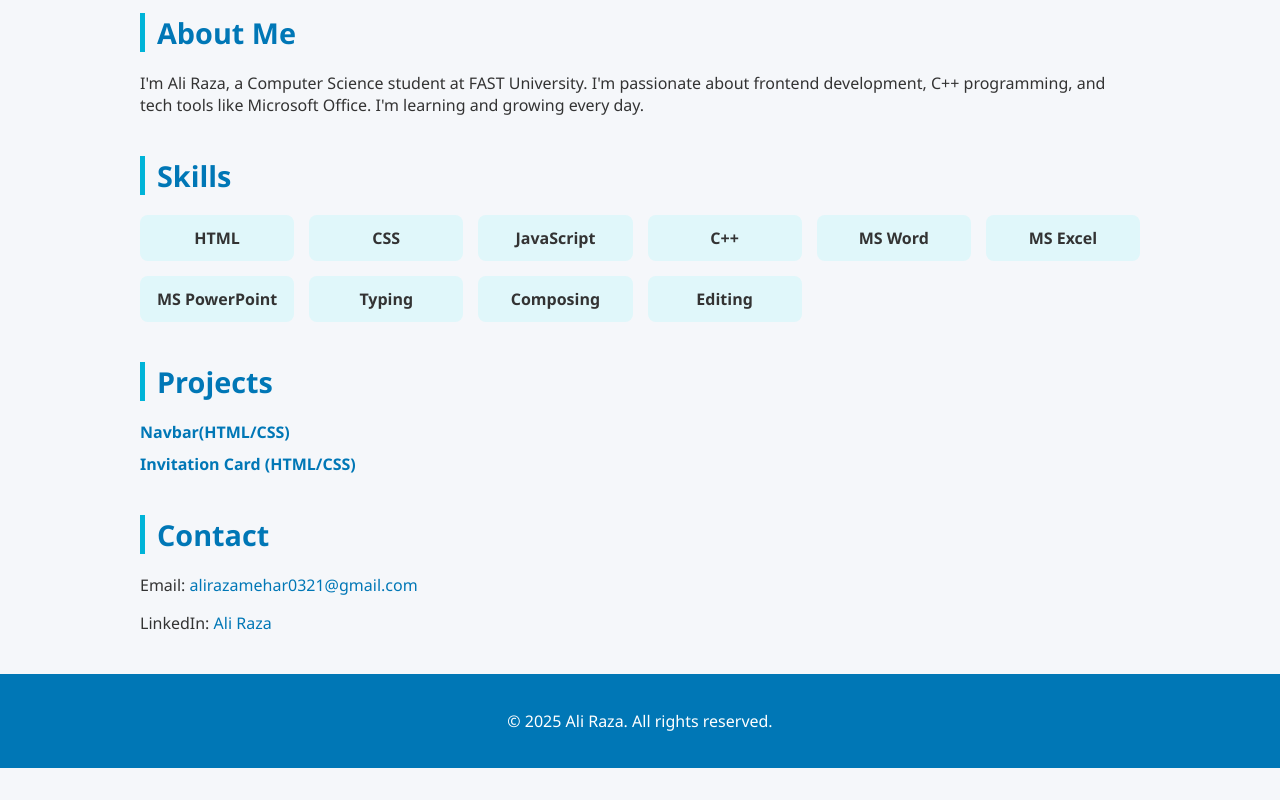
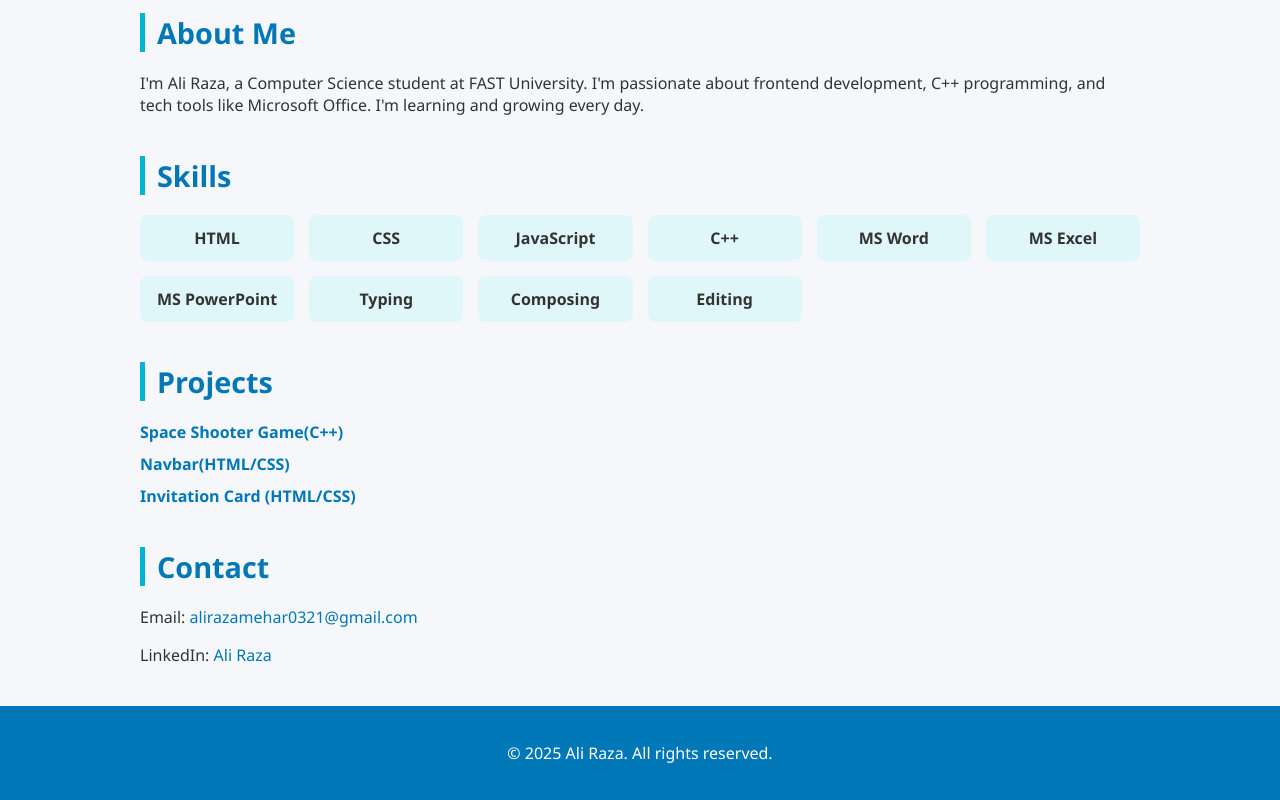
Before and after one commit to aliraza0321/My-Portfolio, a plain HTML site: page index.html in a window 1280 px wide. Shown: the part 559-1359 px from the top of the page. Before the commit the page ends 1327 px from the top, so only its background shows below. Drawn offline with Linux system fonts and the light colour scheme.

Commit message:
index.html

```diff
--- a/index.html
+++ b/index.html
@@ -42,6 +42,7 @@
   <section class="projects container">
     <h2>Projects</h2>
     <ul>
+      <li><a href="Space Shooter Game.cpp" target="_blank">Space Shooter Game(C++)</a></li>
       <li><a href="nav.html" target="_blank">Navbar(HTML/CSS)</a></li>
       <li><a href="card.html" target="_blank">Invitation Card (HTML/CSS)</a></li>
     </ul>
```
